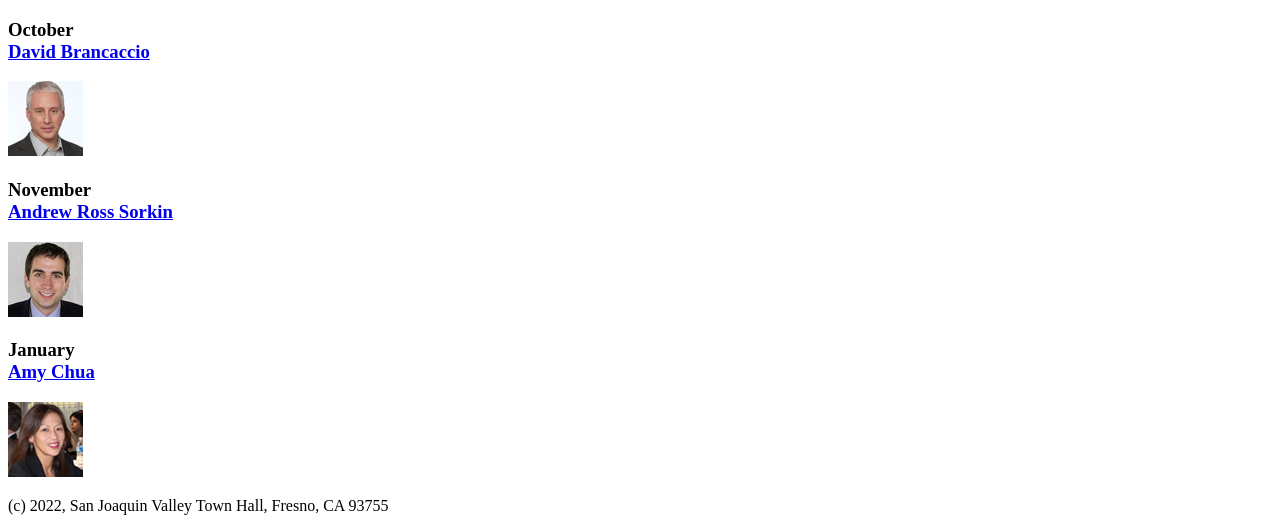
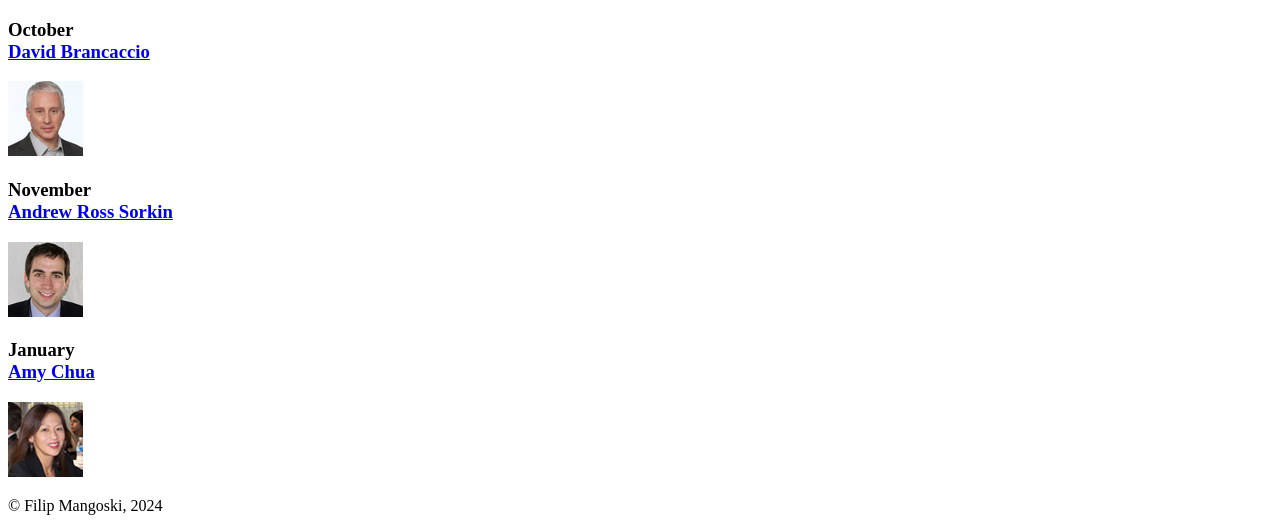
Before and after one commit to FilMan17/A05, a plain HTML site: page index.html in a window 1280 px wide. Shown: the part 504-1035 px from the top of the page. Drawn offline with Linux system fonts and the light colour scheme.

Commit message:
all done!

```diff
--- a/index.html
+++ b/index.html
@@ -27,7 +27,7 @@
         <img src="images/sorkin75.jpg" alt="Andrew Ross Sorkin" style="height: 75px">
         <h3>January<br><a href="speakers/chua.html">Amy Chua</a></h3>
         <img src="images/chua75.jpg" alt="Amy Chua" style="height: 75px">
-        <p>(c) 2022, San Joaquin Valley Town Hall, Fresno, CA 93755</p>
+        <p>© Filip Mangoski, 2024</p>
     </main>
 </body>
 <footer>
```
